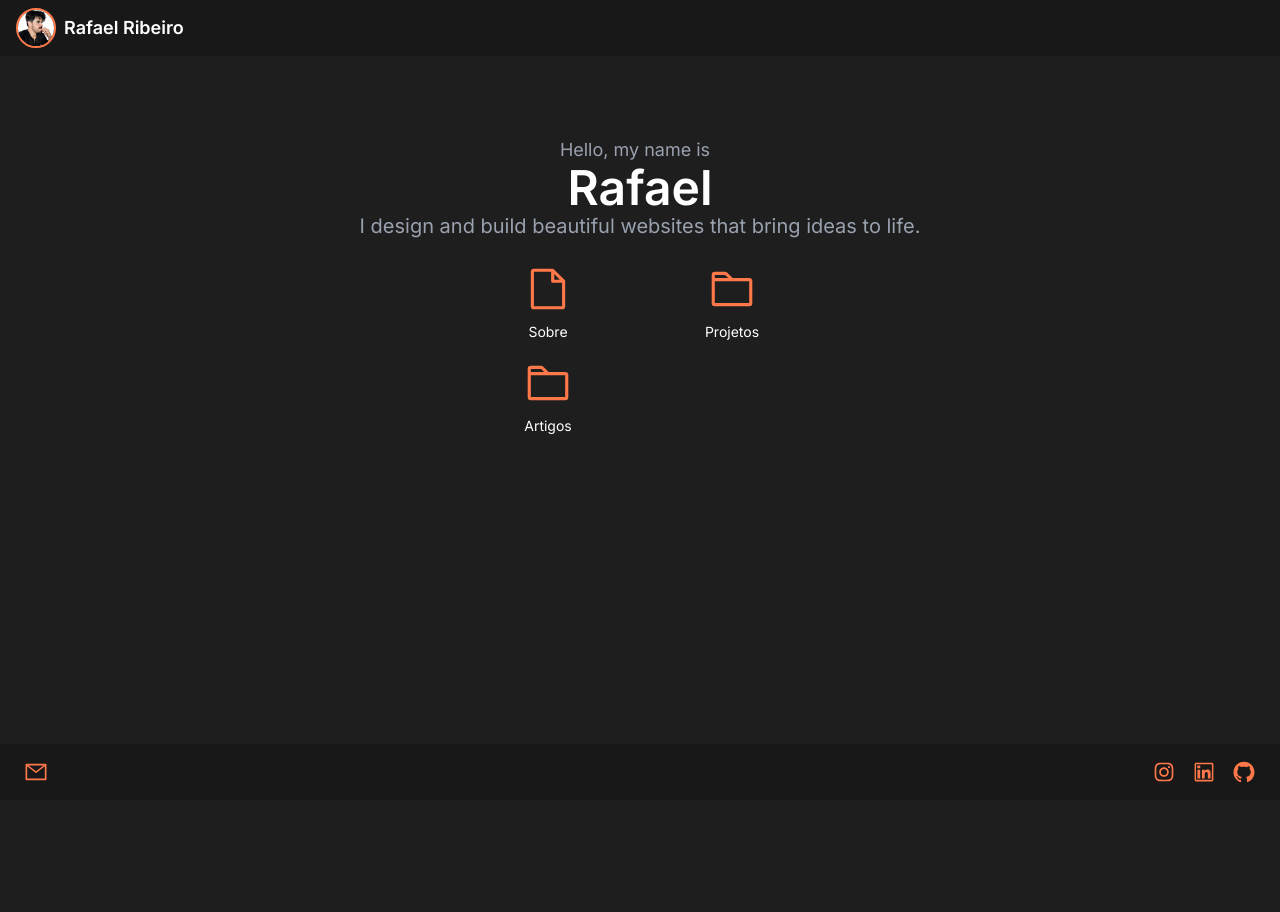
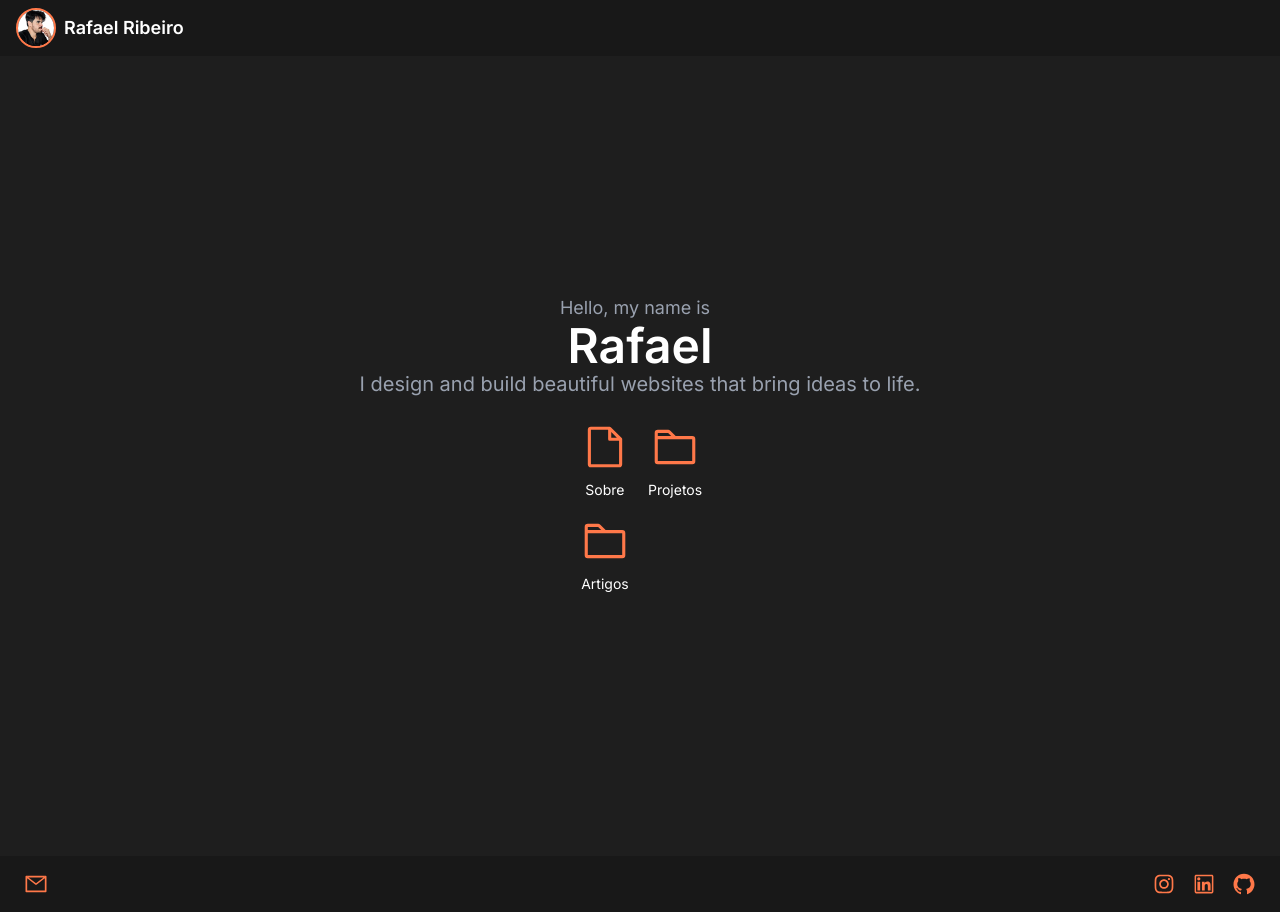
Before and after one commit to RafahOlive/rafa-blog, a Next.js app: page / in a window 1280 px wide. Before the commit the page ends 800 px from the top, so only its background shows below. Built offline with nearby package versions, Linux system fonts and the light colour scheme.

Commit message:
Adjusting Hedo

```diff
--- a/src/app/components/Hero.tsx
+++ b/src/app/components/Hero.tsx
@@ -4,8 +4,8 @@
 
 export default function Hero() {
   return (
-    <>
-      <section className="mt-20 px-4 md:px-16">
+    <div className="flex flex-col justify-center items-center min-h-dvh px-4">
+      <section>
         <h2 className="text-lg font-medium text-gray-400 text-center">
           Hello, my name is
           <span className="ml-1 animate-blink">|</span>
@@ -42,6 +42,6 @@
           </figure>
         </Link>
       </section>
-    </>
+    </div>
   );
 }
```
